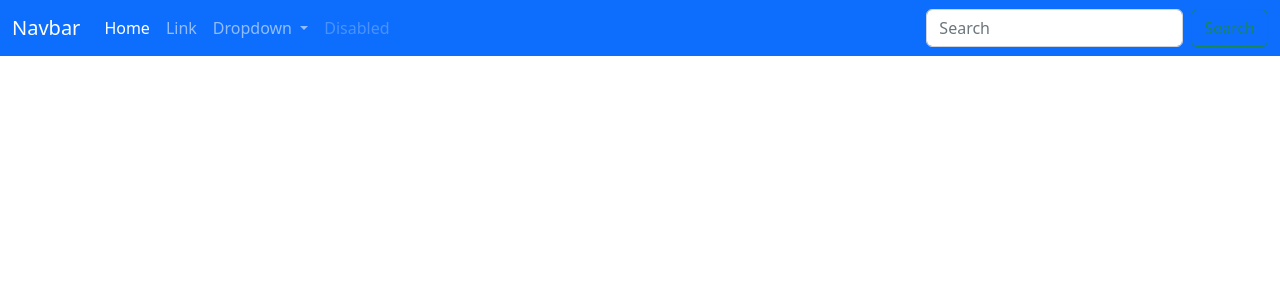
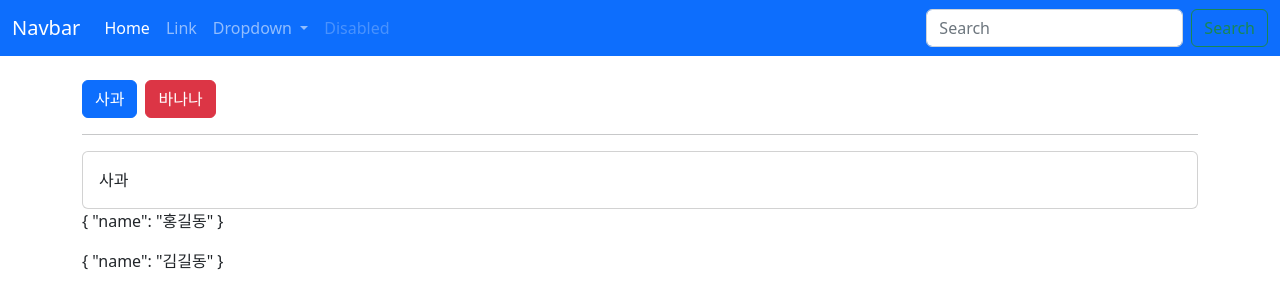
Before and after one commit to Jinwon-Dev/learn-vue3, a Vue app: page / in a window 1280 px wide. Shown: the top 308 px of the page. Built offline with nearby package versions, Linux system fonts and the light colour scheme; no server answers.

Commit message:
Dynamic Component

```diff
--- /dev/null
+++ b/src/components/DynamicApple.vue
@@ -0,0 +1,7 @@
+<template>
+	<AppCard> 사과</AppCard>
+</template>
+
+<script setup>
+import AppCard from "@/components/AppCard.vue";
+</script>
--- /dev/null
+++ b/src/components/DynamicBanana.vue
@@ -0,0 +1,7 @@
+<template>
+	<AppCard> 바나나</AppCard>
+</template>
+
+<script setup>
+import AppCard from "@/components/AppCard.vue";
+</script>
--- /dev/null
+++ b/src/components/DynamicComponent.vue
@@ -0,0 +1,30 @@
+<template>
+	<div class="container py-4">
+		<button
+			class="btn btn-primary me-2"
+			@click="changeCurrentComp(DynamicApple)"
+		>
+			사과
+		</button>
+		<button class="btn btn-danger" @click="changeCurrentComp(DynamicBanana)">
+			바나나
+		</button>
+		<hr />
+		<component :is="currentComp" />
+		<p>{{ obj1 }}</p>
+		<p>{{ obj2 }}</p>
+	</div>
+</template>
+
+<script setup>
+import { ref, shallowRef } from "vue";
+import DynamicApple from "@/components/DynamicApple.vue";
+import DynamicBanana from "@/components/DynamicBanana.vue";
+
+const currentComp = shallowRef(DynamicApple);
+const obj1 = ref({ name: "홍길동" });
+const obj2 = shallowRef({ name: "김길동" });
+const changeCurrentComp = comp => (currentComp.value = comp);
+</script>
+
+<style lang="scss" scoped></style>
--- a/src/components/TheView.vue
+++ b/src/components/TheView.vue
@@ -1,11 +1,11 @@
 <template>
 	<main>
-		<ScriptSetup></ScriptSetup>
+		<DynamicComponent />
 	</main>
 </template>
 
 <script setup>
-import ScriptSetup from "@/components/ScriptSetup.vue";
+import DynamicComponent from "@/components/DynamicComponent.vue";
 </script>
 
 <style lang="scss" scoped></style>
```
